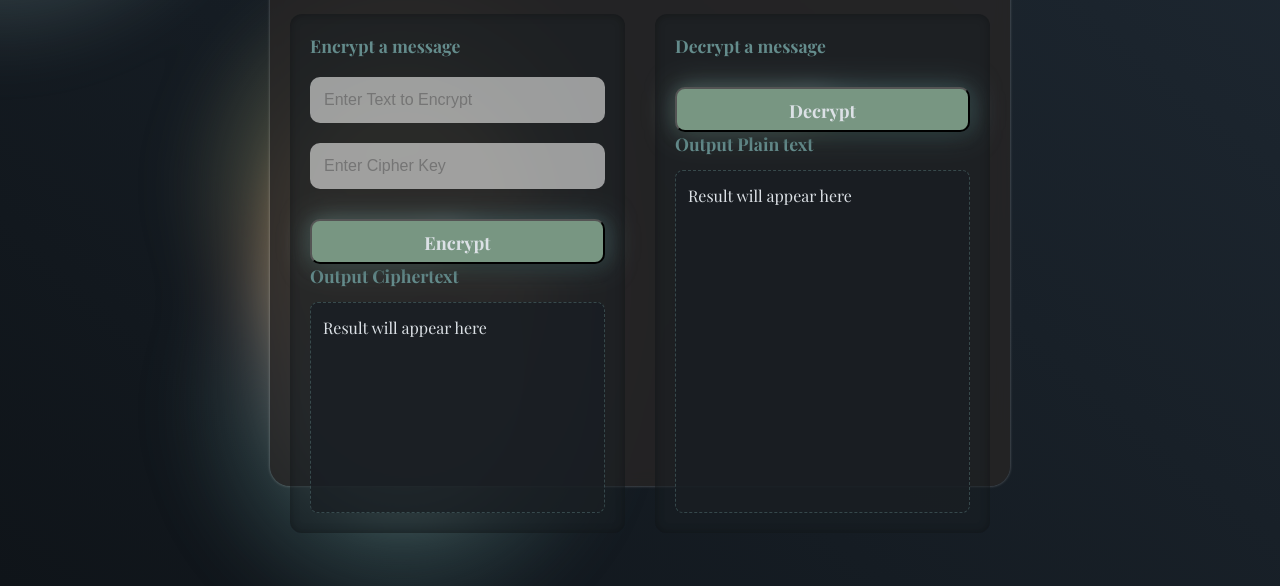
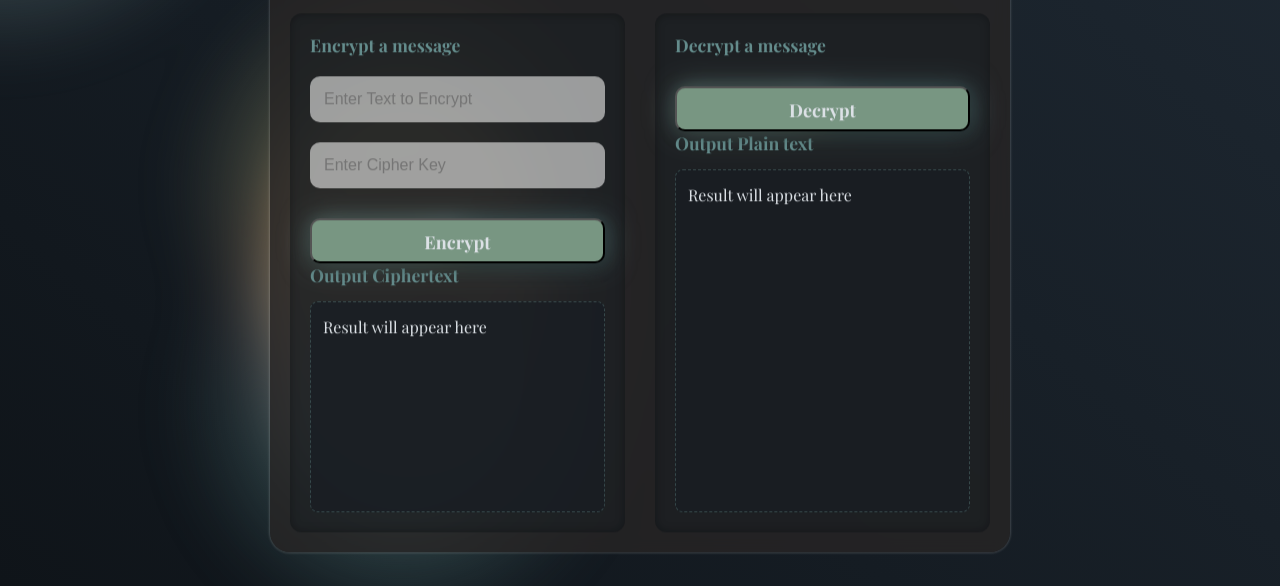
Before and after one commit to faymut/Vigenere-Cipher, a plain HTML site: page index.html in a window 1280 px wide. Shown: the part 214-800 px from the top of the page. Drawn offline with nearby package versions, Linux system fonts and the light colour scheme.

Commit message:
Update style.css

```diff
--- a/style.css
+++ b/style.css
@@ -178,7 +178,7 @@ svg { display: none; }
     transform: translate(-50%, -50%);
     position: absolute;
     color: white;
-    height: 60%;
+    height: auto;
     width: 90%;
     max-width: 700px;
 
```
